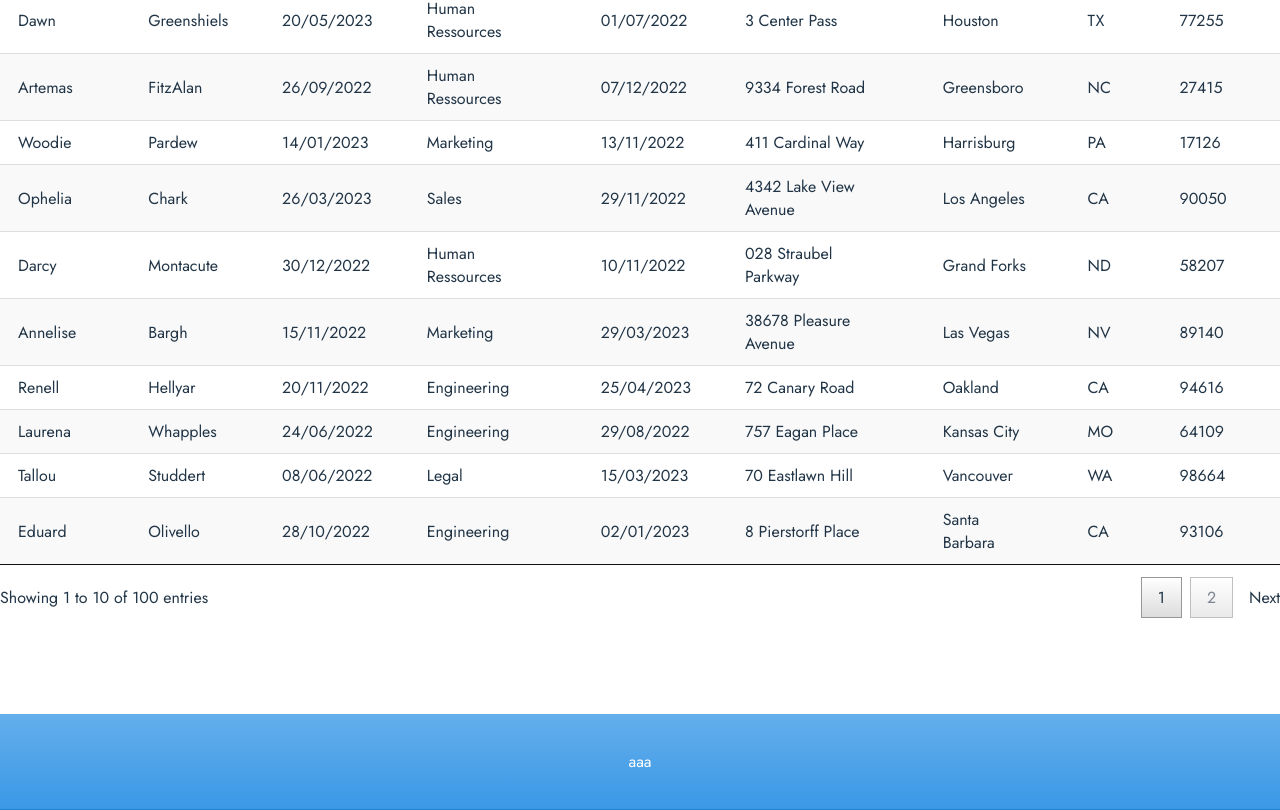
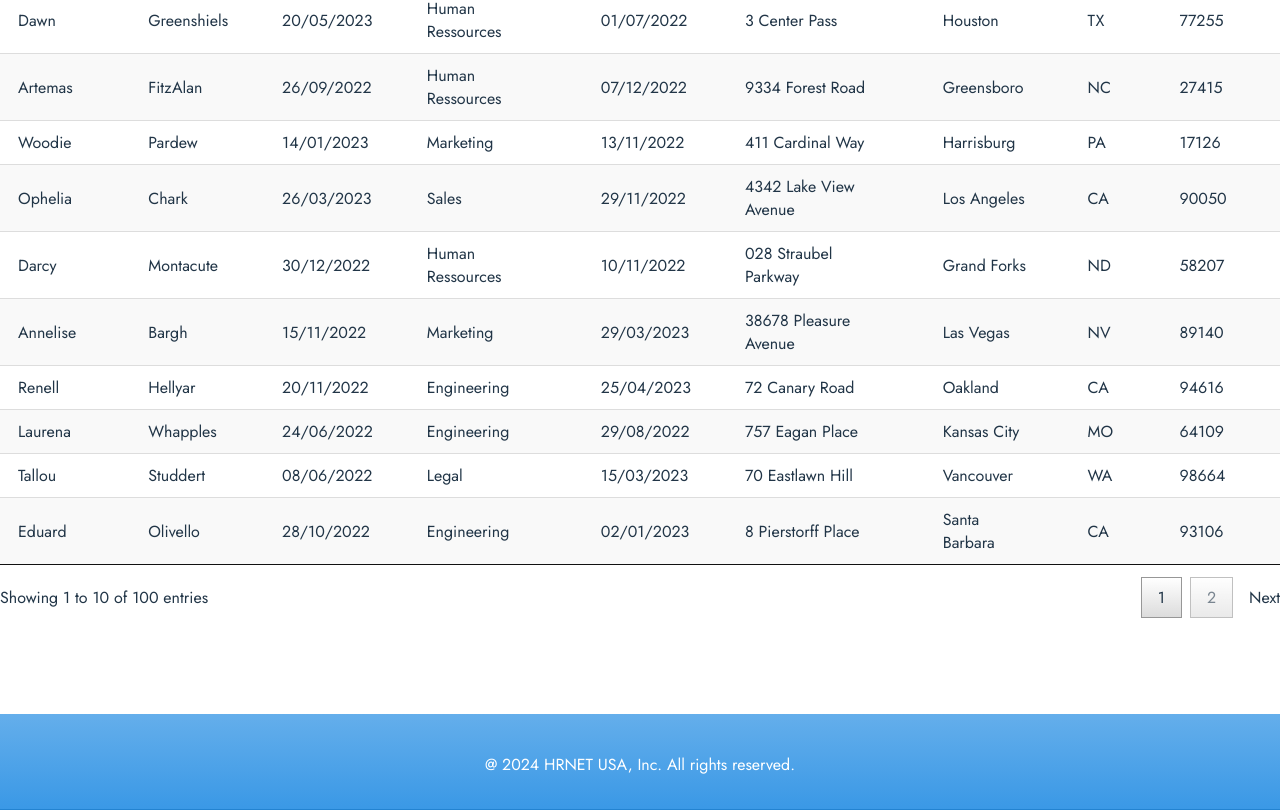
Before and after one commit to ask0ldd/P14-JQuery2ReactPluginsConversion, a React (Vite) app: page /P14-JQuery2ReactPluginsConversion/employee-list in a window 1280 px wide. Shown: the part 284-1094 px from the top of the page. Built offline with nearby package versions, Linux system fonts and the light colour scheme.

Commit message:
updated comments

```diff
--- a/src/components/CustomSelect/CustomSelect.tsx
+++ b/src/components/CustomSelect/CustomSelect.tsx
@@ -35,8 +35,9 @@ function CustomSelect({formGroupState, options, select, label } : IProps){ // sh
 
     const labelId = label?.id ? label.id : select.id + '-label'
 
-    // updated state (always returning the non updated version) not accessible through event listeners => solution : tracking the state through a ref always updated simultaneously
+    // Updated state (always returning the non updated version) not accessible through event listeners => solution : tracking the state through a ref always updated simultaneously
     // https://medium.com/geographit/accessing-react-state-in-event-listeners-with-usestate-and-useref-hooks-8cceee73c559
+    // The listener belongs to the initial render and is not updated on subsequent rerenders
     const [activeOption, _setActiveOption] = useState<IOption>({...options[0]}) // deal with error if options missing
     const activeOptionRef = useRef<IOption>(activeOption)
     function setActiveOption(option : IOption){
--- a/src/components/DatasTable/DatasTable.tsx
+++ b/src/components/DatasTable/DatasTable.tsx
@@ -43,7 +43,7 @@ function DatasTable({tableModel, tableDatas} : IProps){
     return(
         <>
             {isColumnsDefinitionMatchingDatas ?
-            // distributing model, datas & dispatch fn to the children components
+            // providing model, datas & dispatch fn to the children components
             <DatasTableContext.Provider value={{tableModel, dispatch, tableState}}>
                 <div id="entriesNSearchContainer">
                     <NDisplayedSelect/>
--- a/src/components/DatasTable/NDisplayedSelect.tsx
+++ b/src/components/DatasTable/NDisplayedSelect.tsx
@@ -21,7 +21,7 @@ function NDisplayedSelect()
             Show
             <select onChange={e => updateNumberEntriesPerPage(e)}>
                 {
-                // Populate the select : 10, 25, 50, 100 entries per page.
+                    // Select w/ 10, 25, 50, 100 entries per page.
                     NDisplayedOptions.map((opt, index) =>
                         (<option value={parseInt(opt)} key={'opt'+index}>{opt}</option>))
                 }
--- a/src/components/DatasTable/hooks/useTableManager.tsx
+++ b/src/components/DatasTable/hooks/useTableManager.tsx
@@ -26,7 +26,7 @@ function useTableManager(tableModel : TableModel, tableDatas : Array<any>){
         search : "",
         tableDAO : new TableDAO(tableDatas),
         tableModel : tableModel,
-        // get all the right arguments to pass the TableDAO so the filtered/sorted datas can be sent back
+        // group all the right arguments to pass to the TableDAO so it can reply back w/ the expected filtered/sorted datas
         getProcessingParameters() {
             return {search : this.search, datatype : this.tableModel.getDatatypeForAccessor(this.sorting.column), sorting : this.sorting}
         }
@@ -88,4 +88,4 @@ export type reducerDispatchType = React.Dispatch<{type: string, payload: any}>
 
 // FUTURE IMPROVEMENTS
 // !!! should deal with a table having no search module, give the option passing a prop to datastable
-// !!!!!!!! should be able to define ordering functions
+// !!!!!!!! should be able to define overriding ordering functions
--- a/src/components/Footer.tsx
+++ b/src/components/Footer.tsx
@@ -3,7 +3,7 @@ import '../style/Footer.css'
 function Footer(){
     return(
         <footer>
-aaa
+            <span style={{transform:'translateY(3px)'}}>@ 2024 HRNET USA, Inc. All rights reserved.</span>
         </footer>
     )
 }
--- a/src/pages/CurrentEmployees.tsx
+++ b/src/pages/CurrentEmployees.tsx
@@ -35,7 +35,6 @@ function CurrentEmployees() {
       <Header/>
       <main className='mainCE'>
         <DatasTable tableModel={tableModel} tableDatas={employeesList}/>
-        {/*<Link to={`/`} style={{width:'fit-content', justifySelf:'center', alignSelf:'center', display:'flex'}}>Home</Link>*/}
       </main>
       <Footer/>
     </>
--- a/src/pages/NewEmployeeForm.tsx
+++ b/src/pages/NewEmployeeForm.tsx
@@ -32,7 +32,6 @@ function App() {
     <>
       <Header/>
       <main style={{paddingTop:'1rem'}}>
-        {/*<Link to={`/employee-list`}>View Current Employees</Link>*/}
 
         <CustomForm modalManager={modalManager}/>
 
```
Lines whose indentation alone changed are shown as unchanged.
